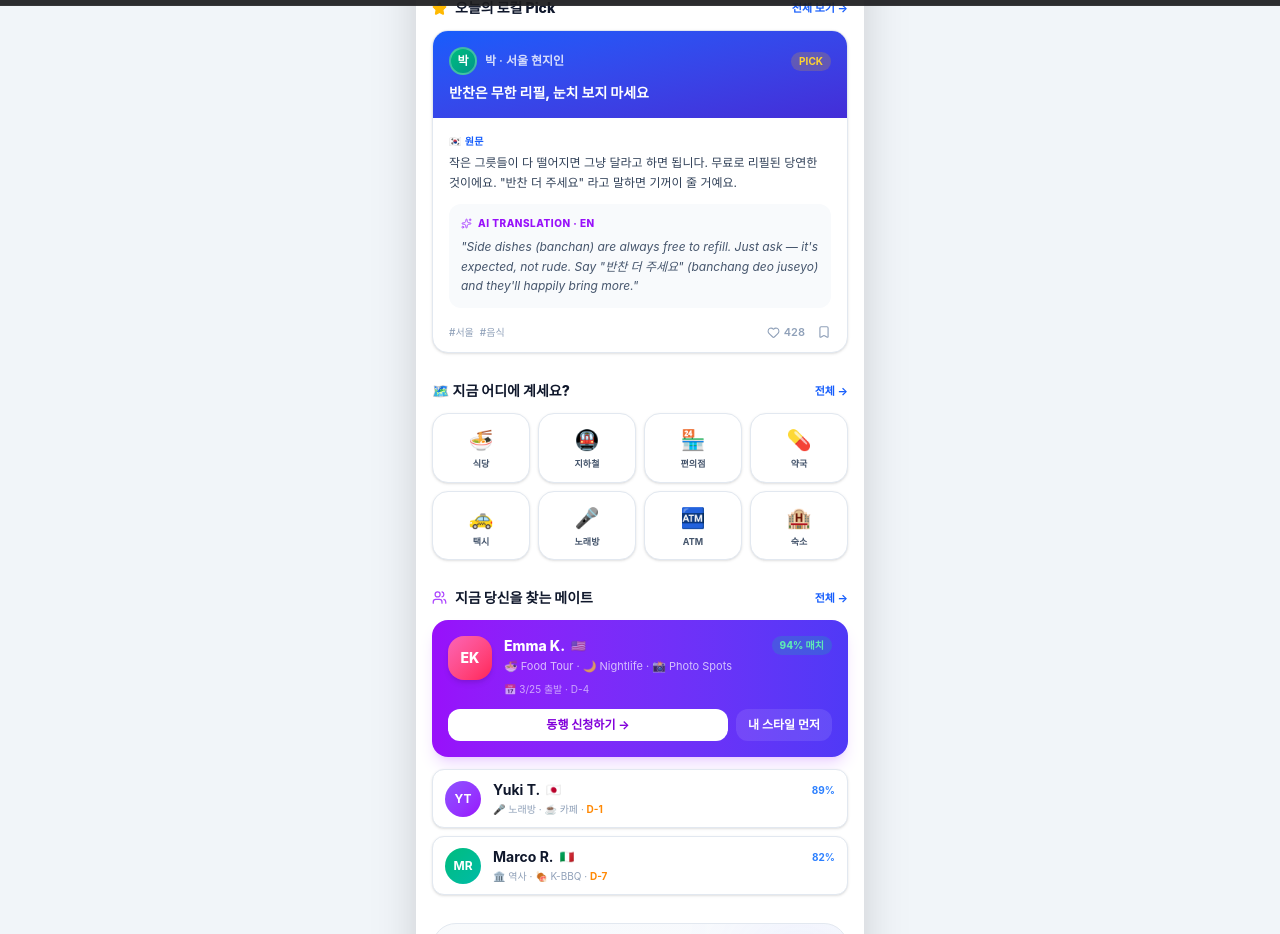
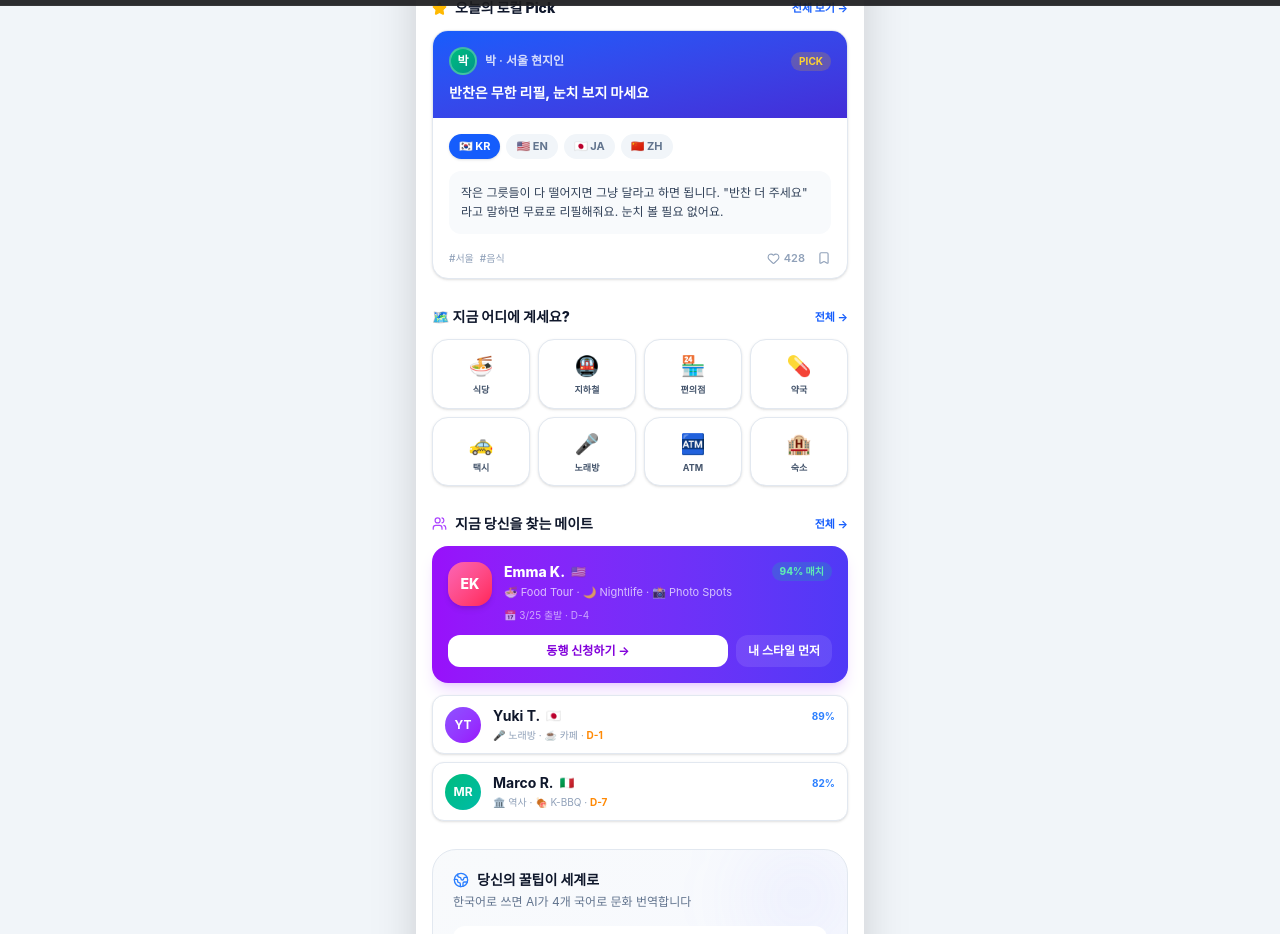
Before and after one commit to hyoeun979704-web/hakerton-front, a React (Vite) app: page / in a window 1280 px wide. Shown: the part 794-1728 px from the top of the page. Built offline with nearby package versions, Linux system fonts and the light colour scheme; the HTML template or start-up script is replaced by a standard one; a web font is replaced by a local one.

Commit message:
feat: 오늘의 Pick 언어 탭 추가 — KR/EN/JA/ZH 전환
- 4개 언어 탭 토글 (🇰🇷 🇺🇸 🇯🇵 🇨🇳)
- 탭 전환 시 fade 애니메이션
- AI 번역 배지 (원문 KR 제외)

https://claude.ai/code/session_01KHtv6AiiG5FG3qHWtSmR4X

```diff
--- a/src/pages/Home.tsx
+++ b/src/pages/Home.tsx
@@ -42,10 +42,27 @@ const SITUATIONS = [
   { id: 'accommodation', emoji: '🏨', label: '숙소' },
 ];
 
+type LangKey = 'ko' | 'en' | 'ja' | 'zh';
+
+const LANG_TABS: { key: LangKey; flag: string; label: string }[] = [
+  { key: 'ko', flag: '🇰🇷', label: 'KR' },
+  { key: 'en', flag: '🇺🇸', label: 'EN' },
+  { key: 'ja', flag: '🇯🇵', label: 'JA' },
+  { key: 'zh', flag: '🇨🇳', label: 'ZH' },
+];
+
+const FEATURED_TRANSLATIONS: Record<LangKey, string> = {
+  ko: '작은 그릇들이 다 떨어지면 그냥 달라고 하면 됩니다. "반찬 더 주세요" 라고 말하면 무료로 리필해줘요. 눈치 볼 필요 없어요.',
+  en: 'Side dishes (banchan) are always free to refill. Say "반찬 더 주세요" (ban-chan deo ju-se-yo) and they\'ll happily bring more — it\'s expected, not rude.',
+  ja: '小鉢（バンチャン）はおかわり自由です。「반찬 더 주세요」と言えば喜んで追加してくれます。遠慮は無用、当然のことです。',
+  zh: '小菜（반찬）可以免费续加，这是韩餐厅的惯例。说"반찬 더 주세요"服务员就会高兴地帮您续加，完全不用不好意思。',
+};
+
 export default function Home() {
   const [savedIds, setSavedIds] = useState<Set<number>>(getSavedIds);
   const [tipLiked, setTipLiked] = useState(false);
   const [activePair, setActivePair] = useState(0);
+  const [tipLang, setTipLang] = useState<LangKey>('ko');
   const featuredTip = TIPS.find(t => t.isFeatured) || TIPS[0];
 
   const handleSave = (id: number) => {
@@ -314,21 +331,43 @@ export default function Home() {
             <h3 className="font-extrabold text-white text-sm leading-snug">{featuredTip.titleKo}</h3>
           </div>
 
-          {/* bilingual content */}
+          {/* language tabs + content */}
           <div className="p-4">
-            <div className="mb-3">
-              <p className="text-[10px] font-extrabold text-blue-600 dark:text-blue-400 mb-1 uppercase tracking-wider">🇰🇷 원문</p>
-              <p className="text-xs text-slate-700 dark:text-slate-300 leading-relaxed">{featuredTip.contentKo}</p>
+            <div className="flex gap-1.5 mb-3">
+              {LANG_TABS.map(({ key, flag, label }) => (
+                <button
+                  key={key}
+                  onClick={() => setTipLang(key)}
+                  className={`flex items-center gap-1 px-2.5 py-1 rounded-full text-[11px] font-bold transition-all ${
+                    tipLang === key
+                      ? 'bg-blue-600 text-white shadow-sm'
+                      : 'bg-slate-100 dark:bg-slate-800 text-slate-500 dark:text-slate-400'
+                  }`}
+                >
+                  {flag} {label}
+                </button>
+              ))}
             </div>
-            <div className="bg-slate-50 dark:bg-slate-800 rounded-xl p-3">
-              <div className="flex items-center gap-1.5 mb-1.5">
-                <Sparkles size={11} className="text-purple-500" />
-                <p className="text-[10px] font-extrabold text-purple-600 dark:text-purple-400 uppercase tracking-wider">AI Translation · EN</p>
-              </div>
-              <p className="text-xs text-slate-600 dark:text-slate-400 leading-relaxed italic">
-                "{featuredTip.contentEn}"
-              </p>
-            </div>
+            <AnimatePresence mode="wait">
+              <motion.div
+                key={tipLang}
+                initial={{ opacity: 0, y: 6 }}
+                animate={{ opacity: 1, y: 0 }}
+                exit={{ opacity: 0, y: -6 }}
+                transition={{ duration: 0.2 }}
+                className={`rounded-xl p-3 ${tipLang === 'ko' ? 'bg-slate-50 dark:bg-slate-800' : 'bg-purple-50 dark:bg-purple-900/20 border border-purple-100 dark:border-purple-800/30'}`}
+              >
+                {tipLang !== 'ko' && (
+                  <div className="flex items-center gap-1.5 mb-1.5">
+                    <Sparkles size={10} className="text-purple-500" />
+                    <span className="text-[10px] font-extrabold text-purple-600 dark:text-purple-400 uppercase tracking-wider">AI 번역</span>
+                  </div>
+                )}
+                <p className="text-xs text-slate-700 dark:text-slate-300 leading-relaxed">
+                  {FEATURED_TRANSLATIONS[tipLang]}
+                </p>
+              </motion.div>
+            </AnimatePresence>
           </div>
 
           {/* footer */}
```
